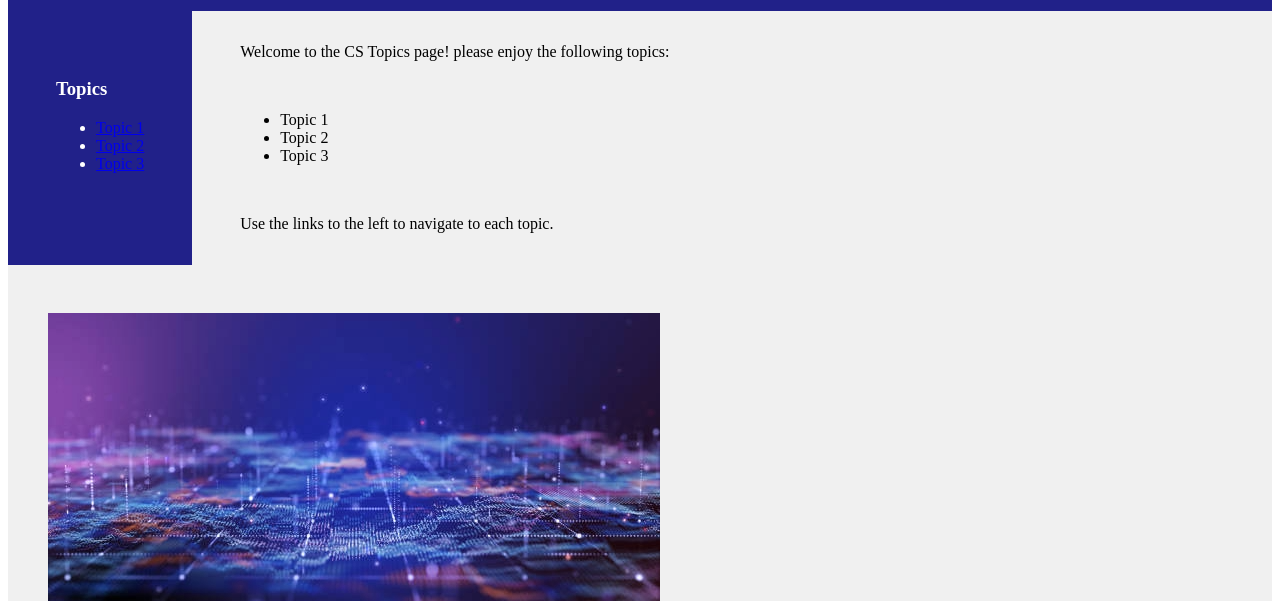
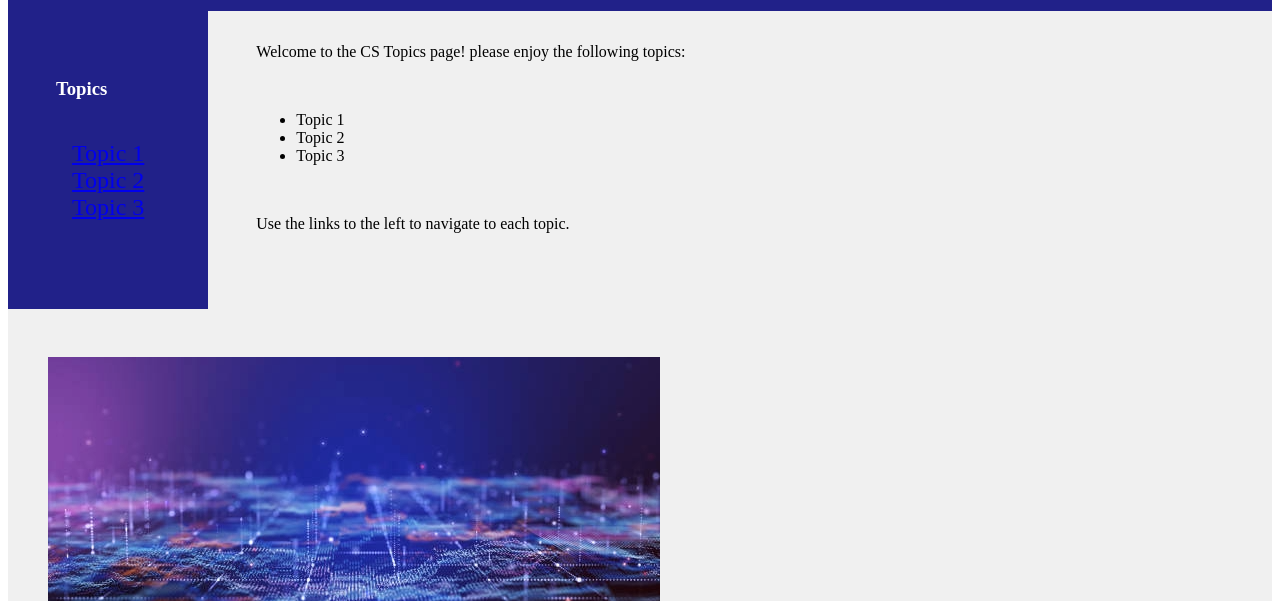
Before and after one commit to tykenney-ux/tykenney-ux.github.io, a plain HTML site: page hw1/index.html in a window 1280 px wide. Shown: the part 199-800 px from the top of the page. Drawn offline with Linux system fonts and the light colour scheme.

Commit message:
fix ul again

```diff
--- a/hw1/css/styles.css
+++ b/hw1/css/styles.css
@@ -73,9 +73,17 @@ footer {
     justify-content: left;
     padding: 3rem;
     gap: 2rem;
-    list-style: none;
+    list-style-type: none;
     background-color: #212189;
     color: #ffffff;
+}
+
+.menu-content {
+    padding: 1rem;
+    font-size: 1.5rem;
+    color: #ffffff;
+    text-decoration: none;
+    list-style-type: none;
 }
 
 main {
--- a/hw1/index.html
+++ b/hw1/index.html
@@ -27,7 +27,7 @@
     <main>
         <div id="menu-topics">
             <h3>Topics</h3>
-            <ul>
+            <ul class="menu-content">
                 <li><a href="topic1.html">Topic 1</a></li>
                 <li><a href="topic2.html">Topic 2</a></li>
                 <li><a href="topic3.html">Topic 3</a></li>
```
